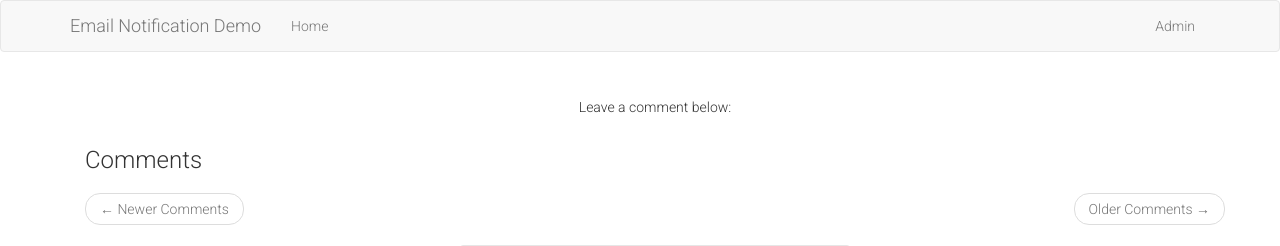
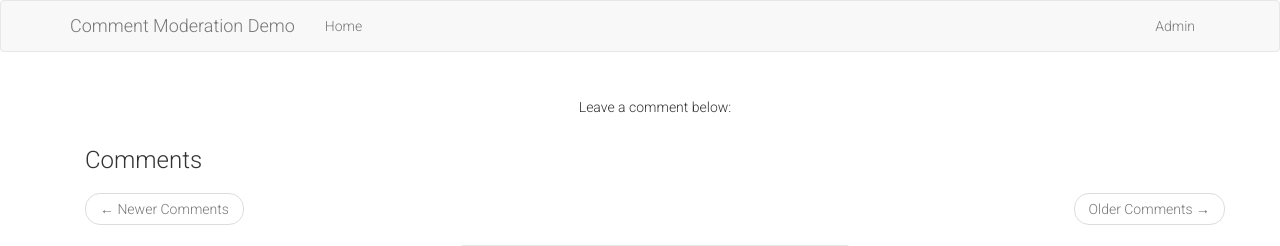
Before and after one commit to GitauHarrison/user-comment-moderation-in-flask, a Flask app: page / in a window 1280 px wide. Shown: the top 246 px of the page. Run offline with Flask 2, Linux system fonts and the light colour scheme; parts of the project's set-up code (start-up, migrations or seed data) failed here and were passed over; some libraries are stand-ins or nearby versions.

Commit message:
Rename project

```diff
--- a/app/templates/base.html
+++ b/app/templates/base.html
@@ -10,9 +10,9 @@
 
 {% block title %}
     {% if title %}
-       {{ title }} - Notification
+       {{ title }} - Moderation
     {% else %}
-        Email Notification Demo
+        Comment Moderation Demo
     {% endif %}
 {% endblock %}
 
@@ -31,7 +31,7 @@
                     <span class="icon-bar"></span>
                     <span class="icon-bar"></span>
                 </button>
-                <a class="navbar-brand" href="{{ url_for('home') }}">Email Notification Demo</a>
+                <a class="navbar-brand" href="{{ url_for('home') }}">Comment Moderation Demo</a>
             </div>
             <div class="collapse navbar-collapse" id="bs-example-navbar-collapse-1">
                 <ul class="nav navbar-nav">
```
